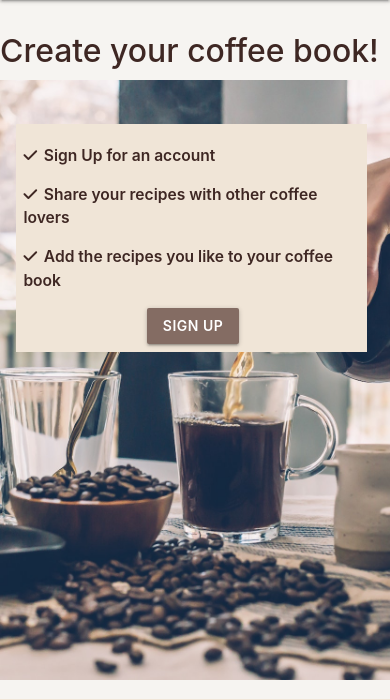
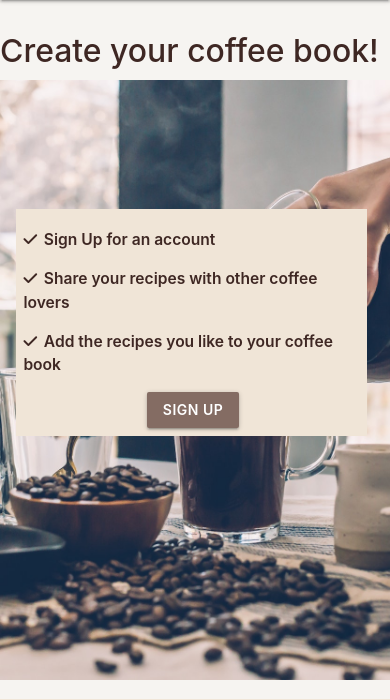
Before and after one commit to karare1/coffee-book, a Flask app: page / in a window 390 px wide. Shown: the part 56-756 px from the top of the page. Run offline with Flask 2, Linux system fonts and the light colour scheme; some libraries are stand-ins or nearby versions.

Commit message:
Improve responsivness

```diff
--- a/static/css/style.css
+++ b/static/css/style.css
@@ -398,16 +398,16 @@ background-color: #BDB1AD;
     margin-left: 70%;
 }
 
-main {
+/* main {
     width: 100%;
     display: contents;
     margin: 0px;
-}
+} */
 
 .ticks {
     width: 48%;
     left: 2%;
-    top: 22%;
+    top: 30%;
     font-size: 2vw;
     padding-left: 2%;
     padding-bottom: 2%;
@@ -454,7 +454,7 @@ nav .brand-logo {
 .ticks {
     width: 90%;
     left: 2%;
-    top: 20%;
+    top: 30%;
     font-size: 4vw;
     padding-left: 2%;
     padding-bottom: 2%;
```
Also changed, not shown: templates/profile.html (+4 -4 lines).
